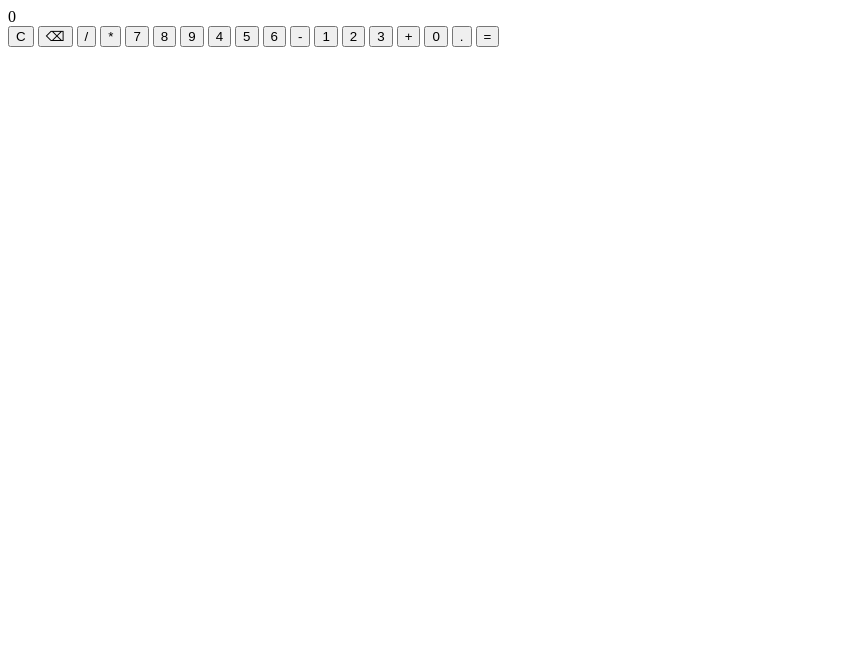
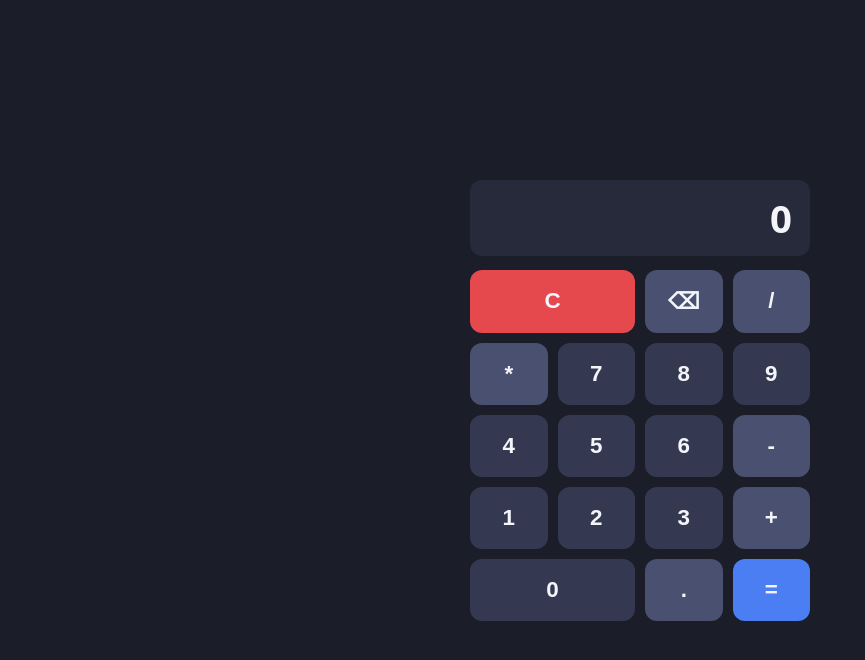
Before and after one commit to tonythuo/calculator, a plain HTML site: page index.html in a window 1280 px wide. Shown: the whole page, without its empty margins (0-865 px from the left). Drawn offline with Linux system fonts and the light colour scheme.

Commit message:
Style calculator UI (dark theme, button grid)

```diff
--- a/style.css
+++ b/style.css
@@ -1,16 +1,83 @@
-/* Styles: fill in the empty rules below (display box, button grid, etc.) */
-#display {}
+/* Calculator styles: dark theme, 4-column button grid */
 
-button {}
+* {
+  box-sizing: border-box;
+}
 
-#equals {}
+body {
+  min-height: 100vh;
+  margin: 0;
+  display: flex;
+  flex-direction: column;
+  align-items: center;
+  justify-content: center;
+  gap: 14px;
+  background: #1b1d28;
+  font-family: system-ui, sans-serif;
+}
 
-#clear {}
+#display {
+  width: 340px;
+  min-height: 74px;
+  padding: 12px 18px;
+  border-radius: 12px;
+  background: #262a3b;
+  color: #f4f5fb;
+  font-size: 2.4rem;
+  font-weight: 600;
+  text-align: right;
+  white-space: nowrap;
+  overflow: hidden;
+  text-overflow: ellipsis;
+}
 
-#decimal {}
+#display.error {
+  color: #ff7a7a;
+  font-size: 1.3rem;
+  text-align: center;
+  white-space: normal;
+}
 
-#backspace {}
+.buttons {
+  display: grid;
+  grid-template-columns: repeat(4, 1fr);
+  gap: 10px;
+  width: 340px;
+}
 
-button[data-number] {}
+button {
+  padding: 18px 0;
+  border: none;
+  border-radius: 12px;
+  background: #343951;
+  color: #f4f5fb;
+  font-size: 1.4rem;
+  font-weight: 600;
+  cursor: pointer;
+}
 
-button[data-operator] {}
+button:hover {
+  filter: brightness(1.2);
+}
+
+button:active {
+  transform: scale(0.96);
+}
+
+.span-2 {
+  grid-column: span 2;
+}
+
+#equals {
+  background: #4c7ef3;
+}
+
+#clear {
+  background: #e5484d;
+}
+
+button[data-operator],
+#decimal,
+#backspace {
+  background: #4a5070;
+}
```
